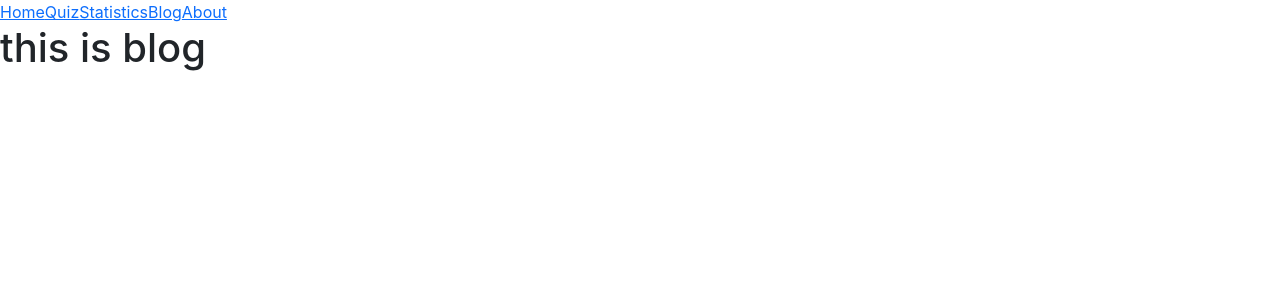
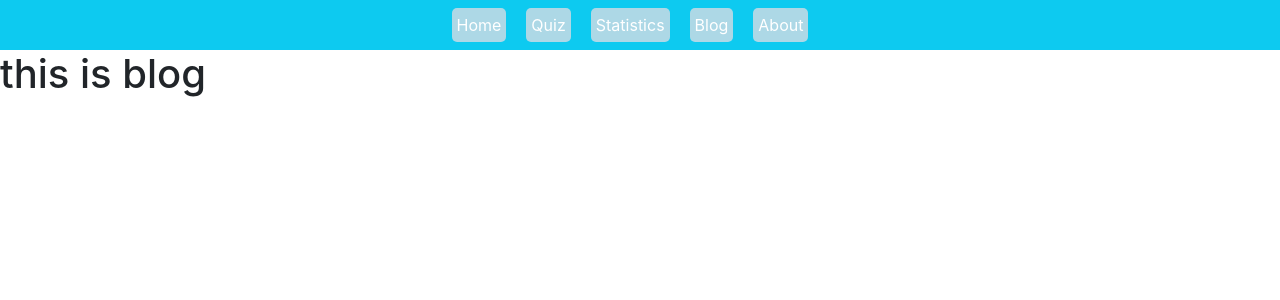
Before and after one commit to sagorsikder/Interview-task, a React (Create React App) app: page /blog in a window 1280 px wide. Shown: the top 300 px of the page. Built offline with nearby package versions, Linux system fonts and the light colour scheme.

Commit message:
navbar complete

```diff
--- a/src/components/Header/Header.js
+++ b/src/components/Header/Header.js
@@ -4,7 +4,7 @@ import './header.css'
 
 const Header = () => {
     return (
-        <nav className='navBar bg-white'>
+        <nav className='navBar p-2 d-flex justify-content-center bg-info'>
             <Link to='/'>Home</Link>
             <Link to='/quiz'>Quiz</Link>
             <Link to='/statistics'>Statistics</Link>
--- a/src/components/Header/header.css
+++ b/src/components/Header/header.css
@@ -0,0 +1,13 @@
+.navBar a{
+    text-decoration: none;
+    padding: 5px;
+    margin-right: 20px;
+    background-color: lightblue;
+    color: white;
+    border-radius: 5px;
+}
+
+.navBar a:hover{
+    background-color: blueviolet;
+
+}
```
